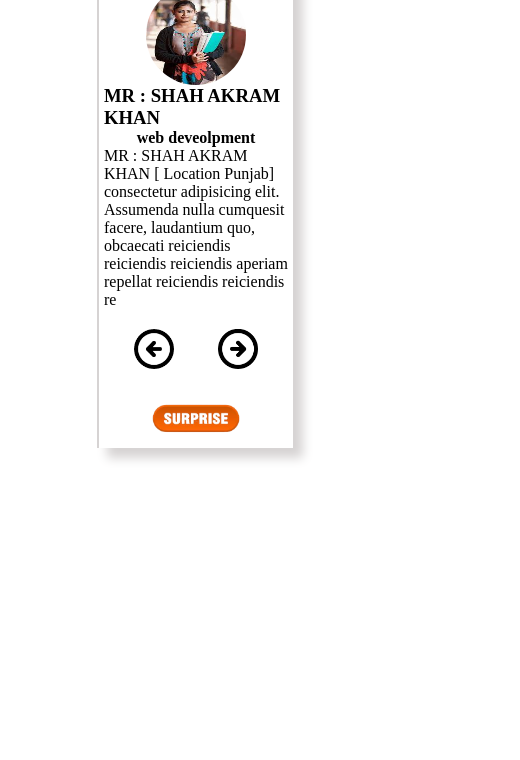
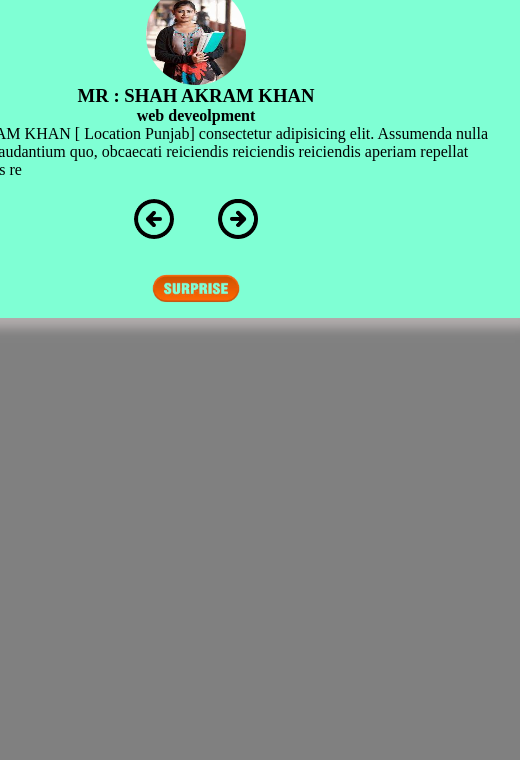
Before and after one commit to younusamshan/our-Reviews, a plain HTML site: page index.html in a window 390 px wide. Shown: the part 84-844 px from the top of the page, 520 px wide, since content can reach past the window. Drawn offline with Linux system fonts and the light colour scheme.

Commit message:
responsive work

```diff
--- a/index.html
+++ b/index.html
@@ -28,8 +28,11 @@
                 </div>
                 <h3 id="userName">MR : SHAH AKRAM KHAN</h3>
                 <h4 id="job">web deveolpment</h4>
-                <p id="discrption">MR : SHAH AKRAM KHAN [ Location Punjab] consectetur adipisicing elit. Assumenda nulla cumquesit facere, laudantium quo, obcaecati reiciendis reiciendis  reiciendis aperiam repellat reiciendis  reiciendis re </p>
+                <div class="dic">
 
+                    <p id="discrption">MR : SHAH AKRAM KHAN [ Location Punjab] consectetur adipisicing elit. Assumenda nulla cumquesit facere, laudantium quo, obcaecati reiciendis reiciendis  reiciendis aperiam repellat reiciendis  reiciendis re </p>
+
+                </div>
                     <div class="btns">
                         <button><img onclick="preveisHandral()" src="assets-icon/prev.png" alt="" srcset=""></button>
                         <button><img onclick="nextHandral()" src="assets-icon/next.png" alt="" srcset=""></button>
--- a/style.css
+++ b/style.css
@@ -2,6 +2,9 @@
     margin: 0;
     padding: 0;
     box-sizing: border-box;
+}
+body {
+    background-color: gray;
 }
 .main{
     display: flex;
@@ -21,11 +24,12 @@
     justify-content: center;
 }
 .row{
-    width: 53%;
+    width: 650px;
     padding-left: 5px;
     padding-right: 5px;
-     box-shadow: 10px 10px 10px  rgb(214, 211, 211);
+     box-shadow: 10px 10px 10px  rgb(177, 172, 172);
     padding-top: 20px;
+     background-color: aquamarine;
     border-top: 2px solid rgb(214, 211, 211);
     border-left: 2px solid rgb(214, 211, 211);
     /* background-color: aqua; */
@@ -49,15 +53,22 @@
     width: 40px;
 }
 .btns button{
-    background-color: white;
+    background-color: aquamarine;
      margin: 20px;
     border: none;
 }
 #surpraise{
     border: none;
-    background-color: white;
+    background-color: aquamarine;
 }
 #surpraise img{
 
     width: 100px;
 }
+.discrption{
+    width: 100px;
+    padding: 10px;
+}
+.dic {
+    /* background-color: blue; */
+}
```
